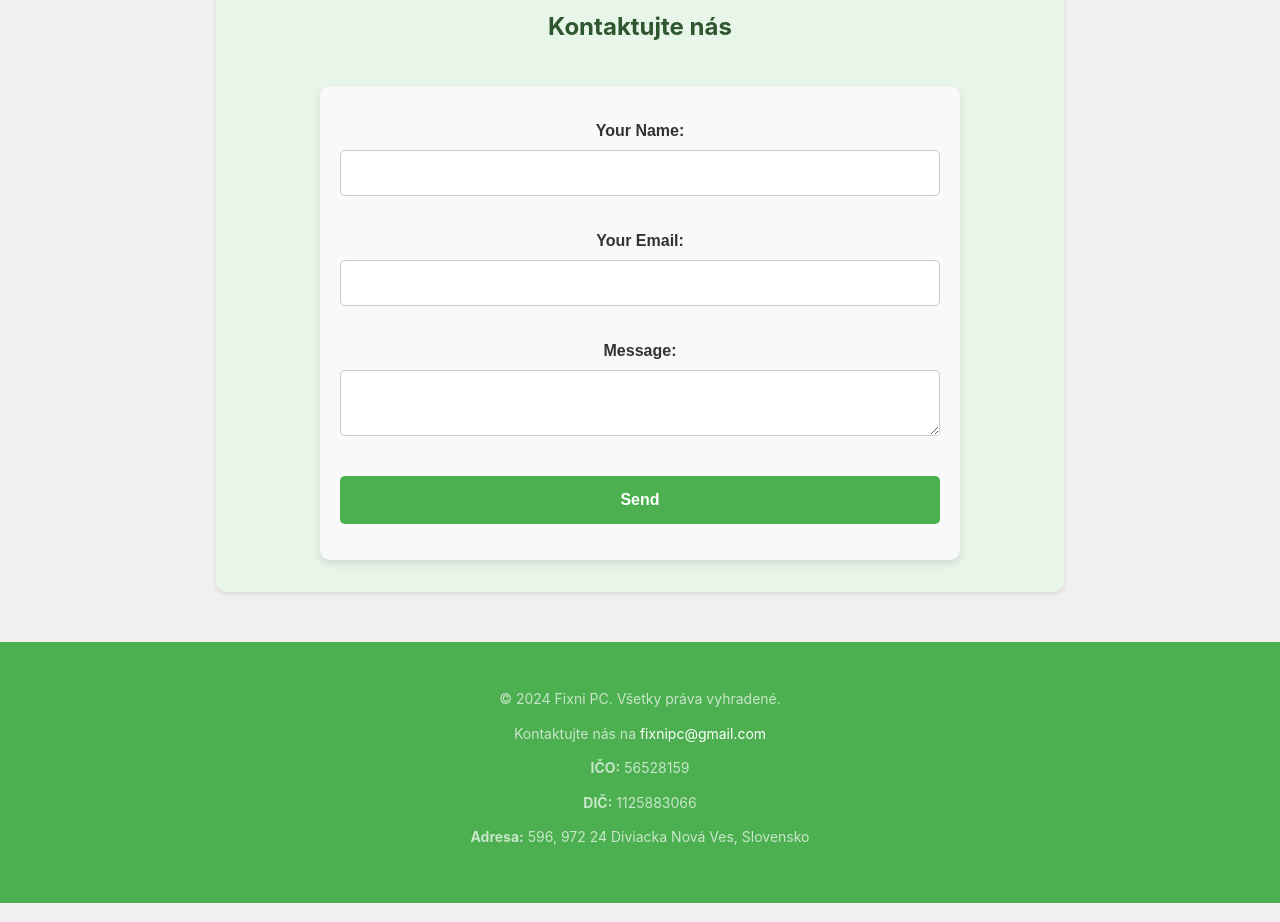
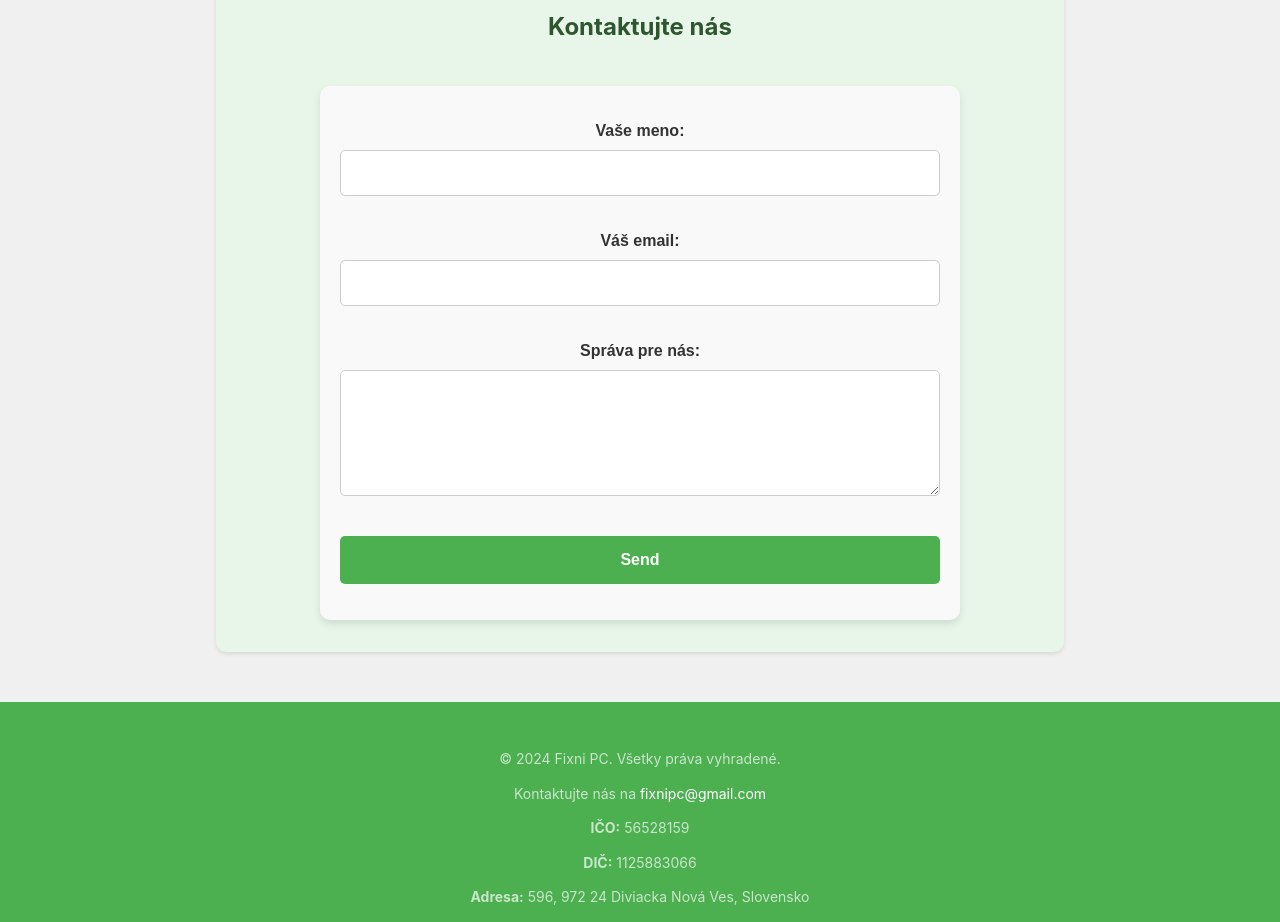
Before and after one commit to adrian-13/fixnipc, a plain HTML site: page index.html in a window 1280 px wide. Shown: the part 4880-5802 px from the top of the page. Drawn offline with Linux system fonts and the light colour scheme.

Commit message:
Update index.html

```diff
--- a/index.html
+++ b/index.html
@@ -299,13 +299,13 @@
            -->
           <form name="contact" method="POST" data-netlify="true">
             <p>
-              <label>Your Name: <input type="text" name="name" /></label>
+              <label>Vaše meno: <input type="text" name="name" id="name"/></label>
             </p>
             <p>
-              <label>Your Email: <input type="email" name="email" /></label>
+              <label>Váš email: <input type="email" name="email" id="email"/></label>
             </p>
             <p>
-              <label>Message: <textarea name="message"></textarea></label>
+              <label>Správa pre nás: <textarea name="message" id="message" rows="5"></textarea></label>
             </p>
             <p>
               <button type="submit">Send</button>
```
